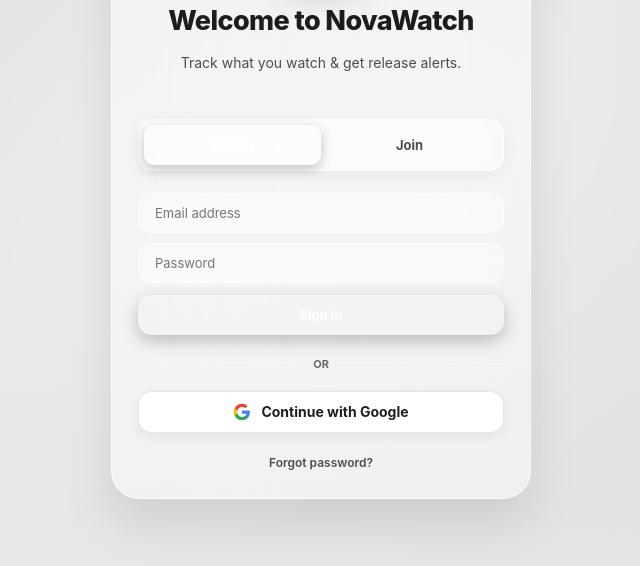
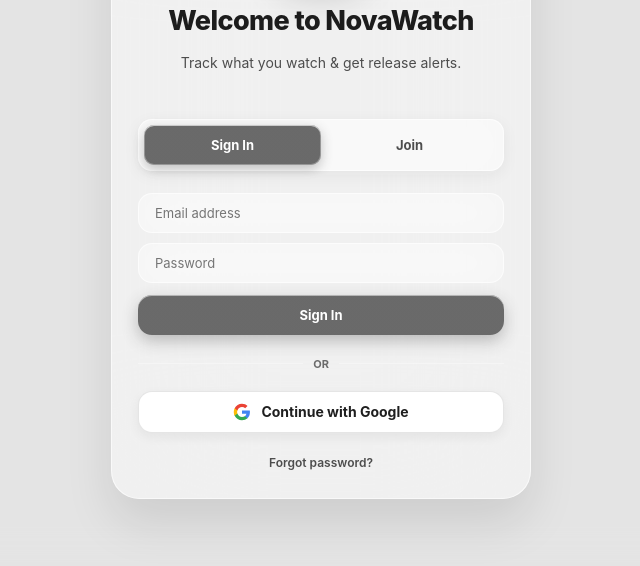
Before and after one commit to HanuKeyser/NovaWatch, a website: page index.html in a window 1280 px wide. Shown: the part 224-790 px from the top of the page, without its empty margins (319-959 px from the left). Drawn offline with Linux system fonts and the light colour scheme; no server answers.

Commit message:
Refactor color tokens to flat colors for UI consistency
Updated color tokens to use flat colors instead of gradients for a more neutral design. Adjusted various UI element colors to maintain consistency across light and dark themes.

```diff
--- a/styles/tokens.css
+++ b/styles/tokens.css
@@ -12,21 +12,15 @@
    those components differ page to page. */
 
 :root {
-    /* Was four colorful corner tints (blue, peach, lavender, mint) over
-       a cool blue-grey base - now four neutral gray tints instead, same
-       soft/low-opacity treatment so glass surfaces still have real
-       depth and light to refract (a flat white base kills the glass
-       effect entirely, since blur has no contrast to show against),
-       just without any actual hue behind it. background-attachment:
-       fixed keeps it still as the page scrolls, so the refraction reads
-       as consistent, not scrolling text. */
-    --bg-mesh:
-        radial-gradient(at 12% 8%, rgba(160, 160, 160, 0.20) 0px, transparent 50%),
-        radial-gradient(at 88% 6%, rgba(180, 180, 180, 0.16) 0px, transparent 50%),
-        radial-gradient(at 92% 80%, rgba(150, 150, 150, 0.15) 0px, transparent 55%),
-        radial-gradient(at 8% 90%, rgba(190, 190, 190, 0.13) 0px, transparent 55%),
-        radial-gradient(at 50% 45%, rgba(255, 255, 255, 0.5) 0px, transparent 65%),
-        #ececec;
+    /* Was a soft multi-tone radial mesh (four gray corner tints over a
+       base color) for glass surfaces to have some depth/light to
+       refract against - now a single flat color, no gradient at all.
+       Glass surfaces lose a little of their sense of depth without
+       something to actually refract, but stay genuinely translucent
+       and blurred either way - the sheen highlight below and each
+       surface's own blur are still doing real work, just without a
+       gradient of their own backing them anymore either. */
+    --bg-mesh: #e4e4e4;
     --surface: rgba(255, 255, 255, 0.45);
     --surface-2: rgba(255, 255, 255, 0.28);
 
@@ -75,27 +69,51 @@
     --glass-chrome-blur: blur(72px) saturate(300%);
     --glass-chrome-border: rgba(255, 255, 255, 0.5);
     --glass-chrome-shadow: 0 2px 8px rgba(0, 0, 0, 0.06), 0 28px 56px rgba(0, 0, 0, 0.12), inset 0 1px 0 rgba(255, 255, 255, 0.7);
-    --glass-sheen: linear-gradient(112deg, rgba(255, 255, 255, 0.5) 0%, rgba(255, 255, 255, 0.06) 22%, rgba(255, 255, 255, 0) 55%, rgba(255, 255, 255, 0) 78%, rgba(255, 255, 255, 0.28) 100%);
+    /* Was a 5-stop diagonal gradient (a light streak sweeping across the
+       surface, the actual "shine" a glass highlight normally has) - now
+       a flat, uniform white tint instead, no direction or stops, still
+       lightening every glass surface it's layered onto the same way,
+       just as a constant wash rather than a highlight that moves across
+       it. Written as linear-gradient() with both stops the same color,
+       not a plain rgba() value, for a real technical reason rather than
+       stubbornness about the visual: this token is used as a non-final
+       layer in a stacked background (background: var(--glass-sheen),
+       something-else) in roughly 50 places throughout app.css, and a
+       flat color is only valid CSS on the LAST layer of a multi-layer
+       background - on any earlier layer, it's invalid and the entire
+       background declaration gets silently dropped by the browser, not
+       just that one layer. Confirmed by actually testing it in a real
+       browser rather than assuming: a plain rgba() here made every one
+       of those buttons/cards render with no background at all. Visually
+       this reads as completely flat either way - both gradient stops
+       being identical means there's no gradient effect to see - so
+       nothing about the actual design is different, just what CSS
+       requires to express "flat color" safely in this specific spot. */
+    --glass-sheen: linear-gradient(rgba(255, 255, 255, 0.16), rgba(255, 255, 255, 0.16));
 
     --blue: #4d4d4d;
     --blue-light: #6b6b6b;
     --blue-dark: #3d3d3d;
     /* Canonical "primary" fill for every action button in the app
        (Add to Library, Mark Watched, empty-state CTAs, active segmented
-       pills, etc) - a subtle two-tone gradient instead of a flat fill so
-       primary buttons read as tinted glass like everything else, not a
-       flat color chip sitting next to translucent ones. Always paired
-       with --glass-sheen on top for the same reason. Was a genuine
-       blue - every hue in the app is gray/black/white only now, so this
-       "accent" is really just a darker step of the same neutral scale
-       everything else already uses, not a color in its own right. */
-    --blue-gradient: linear-gradient(135deg, var(--blue-light), var(--blue));
-    /* A separate, flatter tone (no two-tone gradient) used specifically
-       for Trailer / Sign In / Join / Sign Out, so that group of buttons
-       shares one consistent look distinct from the --blue-gradient
-       "primary" family used elsewhere. Same gray as --blue - "flat"
-       describes the treatment (no gradient), not a different tone. */
-    --flat-blue: #4d4d4d;
+       pills, etc) - was a two-tone gradient, now one flat fill instead,
+       paired with --glass-sheen on top the same way either way so
+       primary buttons still read as tinted glass, not a flat color
+       chip sitting next to translucent ones. Was a genuine blue before
+       that - every hue in the app is gray/black/white only now, so
+       this "accent" is really just a darker step of the same neutral
+       scale everything else already uses, not a color in its own
+       right. Renamed from --blue-gradient now that it's neither blue
+       nor a gradient - keeping a name that described neither would
+       have been actively misleading to whoever touches this next. */
+    --accent-fill: var(--blue);
+    /* Was --flat-blue, distinguishing "no two-tone gradient" from
+       --accent-fill above - now that neither one is a gradient at all,
+       there's nothing left to distinguish, so this is just an alias of
+       --accent-fill kept for Trailer/Sign In/Join/Sign Out specifically,
+       so that group's own styling doesn't need touching everywhere it's
+       referenced. */
+    --accent-fill-flat: #4d4d4d;
     /* Same "filled glass" recipe, just at different points on the same
        gray scale rather than a different hue - used anywhere a warning/
        danger/success action needs the same solid, sheen-lit glass feel
@@ -103,10 +121,12 @@
        each one is), not color: danger reads darkest/heaviest, success
        lightest, warning in between - the same "seriousness" ordering
        color used to carry, just via lightness and the icon/label next
-       to it instead of hue. */
-    --orange-gradient: linear-gradient(135deg, #9a9a9a, #6b6b6b);
-    --red-gradient: linear-gradient(135deg, #4d4d4d, #1f1f1f);
-    --green-gradient: linear-gradient(135deg, #d1d1d1, #9a9a9a);
+       to it instead of hue. Renamed from --orange/red/green-gradient,
+       same reasoning as --accent-fill above - none of these are their
+       old color or a gradient anymore. */
+    --warning-fill: #9a9a9a;
+    --danger-fill: #4d4d4d;
+    --success-fill: #d1d1d1;
 
     /* A soft near-black rather than pure #000, and near-white rather
        than pure #fff in dark mode below - enough contrast to stay
@@ -169,13 +189,10 @@
        left at old, slightly-blue values sitting on top of it. */
     background: #060606;
 
-    --bg-mesh:
-        radial-gradient(at 15% 12%, rgba(60, 60, 60, 0.4) 0px, transparent 48%),
-        radial-gradient(at 85% 8%, rgba(36, 36, 36, 0.45) 0px, transparent 50%),
-        radial-gradient(at 90% 75%, rgba(52, 52, 52, 0.28) 0px, transparent 50%),
-        radial-gradient(at 10% 88%, rgba(38, 38, 38, 0.35) 0px, transparent 50%),
-        radial-gradient(at 50% 45%, rgba(24, 24, 24, 0.35) 0px, transparent 65%),
-        #060606;
+    /* Same flat-color treatment as light mode's own --bg-mesh above -
+       no gradient, just one solid tone close to the base background
+       itself. */
+    --bg-mesh: #101010;
     --surface: rgba(255, 255, 255, 0.05);
     --surface-2: rgba(255, 255, 255, 0.035);
 
@@ -194,25 +211,36 @@
     --glass-chrome-blur: blur(72px) saturate(230%);
     --glass-chrome-border: rgba(255, 255, 255, 0.14);
     --glass-chrome-shadow: 0 2px 8px rgba(0, 0, 0, 0.5), 0 28px 60px rgba(0, 0, 0, 0.75), inset 0 1px 0 rgba(255, 255, 255, 0.14);
-    --glass-sheen: linear-gradient(112deg, rgba(255, 255, 255, 0.12) 0%, rgba(255, 255, 255, 0.02) 22%, rgba(255, 255, 255, 0) 55%, rgba(255, 255, 255, 0) 78%, rgba(255, 255, 255, 0.07) 100%);
+    /* Same flat-tint treatment as light mode's own --glass-sheen above,
+       just lower opacity to match how much subtler this tier already
+       was in dark mode. */
+    /* Same reasoning as light mode's own --glass-sheen above - written
+       as a same-color linear-gradient() rather than a plain rgba(),
+       since this token is used as a non-final layer in a stacked
+       background in roughly 50 places, where a plain color is invalid
+       CSS and silently drops the entire declaration. Visually still
+       just a flat tint, lower opacity to match how much subtler this
+       tier already was in dark mode. */
+    --glass-sheen: linear-gradient(rgba(255, 255, 255, 0.05), rgba(255, 255, 255, 0.05));
 
-    /* Same reasoning as light mode's own blue/accent tokens above -
-       gray steps on the same neutral scale, not a hue. Lighter than
-       light mode's own values here, same as --text is lighter in dark
-       mode - an accent needs to sit lighter than the dark background to
-       stay visible, the same way it needs to sit darker than the light
+    /* Same reasoning as light mode's own accent tokens above - gray
+       steps on the same neutral scale, not a hue. Lighter than light
+       mode's own values here, same as --text is lighter in dark mode -
+       an accent needs to sit lighter than the dark background to stay
+       visible, the same way it needs to sit darker than the light
        background above. */
     --blue: #9a9a9a;
     --blue-light: #d1d1d1;
     --blue-dark: #6b6b6b;
-    --flat-blue: #9a9a9a;
+    --accent-fill: var(--blue);
+    --accent-fill-flat: #9a9a9a;
 
     /* Same darkest-danger/lightest-success weight ordering as light
        mode above, just shifted lighter across the board to stay
        visible against this much darker base. */
-    --orange-gradient: linear-gradient(135deg, #d1d1d1, #9a9a9a);
-    --red-gradient: linear-gradient(135deg, #9a9a9a, #4d4d4d);
-    --green-gradient: linear-gradient(135deg, #e5e5e5, #d1d1d1);
+    --warning-fill: #d1d1d1;
+    --danger-fill: #9a9a9a;
+    --success-fill: #e5e5e5;
 
     /* Same near-white rule as light mode's near-black above - #e9e9e9
        here, not a true #fff, for the primary tier, with the same
```
